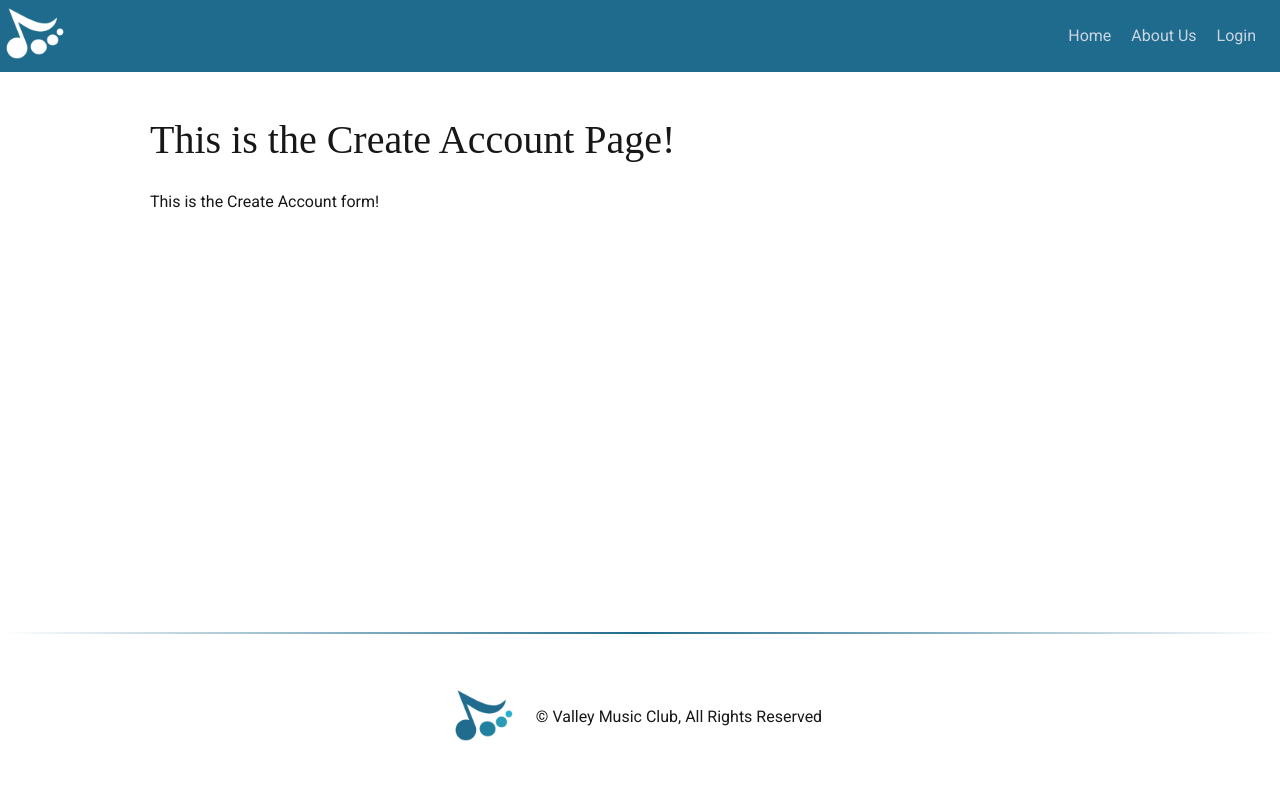
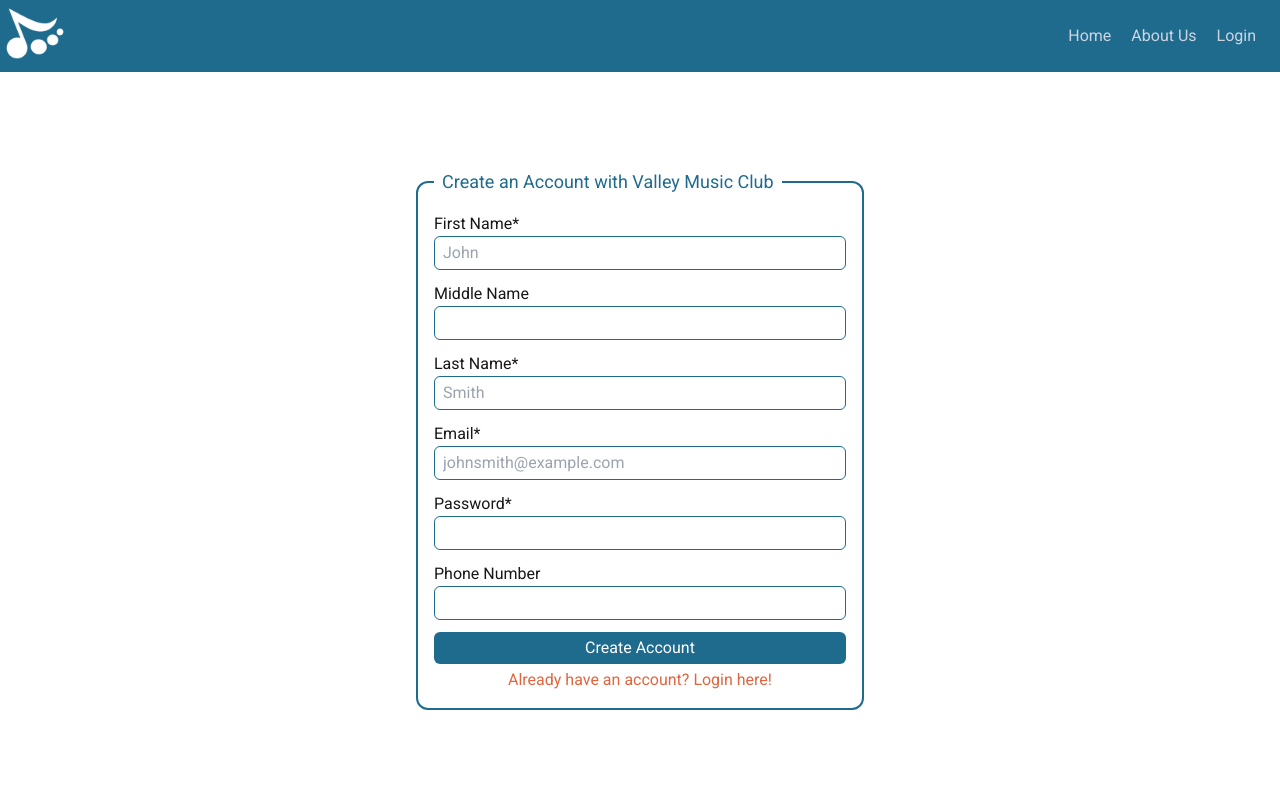
Before and after one commit to blissfulsaint/valleymusicclub, a Next.js app: page /account/create-account in a window 1280 px wide. Shown: the top 800 px of the page. Built offline with nearby package versions, Linux system fonts and the light colour scheme; a web font is replaced by a local one.

Commit message:
Create form for CreateAccountForm component and early createUser logic

```diff
--- a/app/account/create-account/page.tsx
+++ b/app/account/create-account/page.tsx
@@ -9,7 +9,6 @@ export const metadata: Metadata = {
 export default function CreateAccount() {
     return (
         <LayoutBand>
-            <h1>This is the Create Account Page!</h1>
             <CreateAccountForm></CreateAccountForm>
         </LayoutBand>
     )
--- a/app/lib/actions/auth.ts
+++ b/app/lib/actions/auth.ts
@@ -39,7 +39,10 @@ export type AuthState = {
         password?: string[];
         phone?: string[];
     };
-    message: string;
+    message: {
+        status: string;
+        text: string;
+    };
 }
 
 const AuthenticateUser = AccountFormSchema.omit({
@@ -59,7 +62,10 @@ export async function authenticateUser(prevState: AuthState, formData: FormData)
     if (!validatedFields.success) {
         return {
             errors: validatedFields.error.flatten().fieldErrors,
-            message: 'Missing or Invalid Fields. Failed to Login.'
+            message: {
+                status: 'error',
+                text: 'Missing or Invalid Fields. Failed to Login.',
+            },
         };
     }
 
@@ -68,14 +74,27 @@ export async function authenticateUser(prevState: AuthState, formData: FormData)
     try {
         const user = await sql<User>`SELECT * FROM dev.test_user WHERE email=${email} AND password=${password}`;
         if (user.rows[0]) {
-            return { message: `Welcome, ${user.rows[0]['first_name']}!`};
+            return {
+                message: {
+                    status: 'success',
+                    text: `Welcome, ${user.rows[0]['first_name']}!`
+                }
+            };
         } else {
-            return { message: 'The email and/or password you entered was invalid. Please try again or create an account.'};
+            return {
+                message: {
+                    status: 'error',
+                    text: 'The email and/or password you entered was invalid. Please try again or create an account.',
+                }
+            };
         }
     } catch (error) {
         console.log(error);
         return {
-            message: 'Database Error: Failed to Login.'
+            message: {
+                status: 'error',
+                text: 'Database Error: Failed to Login.'
+            }
         };
     }
 
@@ -83,6 +102,57 @@ export async function authenticateUser(prevState: AuthState, formData: FormData)
     redirect('/');
 }
 
-export async function createUser() {
+const CreateUser = AccountFormSchema.omit({
+    user_id: true,
+})
 
+export async function createUser(prevState: AuthState, formData: FormData) {
+    const validatedFields = CreateUser.safeParse({
+        first_name: formData.get('first_name'),
+        middle_name: formData.get('middle_name'),
+        last_name: formData.get('last_name'),
+        email: formData.get('email'),
+        password: formData.get('password'),
+        phone: formData.get('phone'),
+    });
+
+    if (!validatedFields.success) {
+        return {
+            errors: validatedFields.error.flatten().fieldErrors,
+            message: {
+                status: 'error',
+                text: 'Missing or Invalid Fields. Failed to create account.'
+            }
+        };
+    }
+
+    const { first_name, middle_name, last_name, email, password, phone } = validatedFields.data;
+
+    try {
+        const duplicateEmail = await sql`SELECT COUNT(*) FROM dev.test_user WHERE email = ${email}`;
+        console.log(duplicateEmail);
+        if (duplicateEmail.rows[0].count > 0) {
+            return {
+                message: {
+                    status: 'error',
+                    text: 'The email address submitted is already associated with another account. Please use a different email address.'
+                }
+            }
+        }
+    } catch (error) {
+        console.log(error);
+        return {
+            message: {
+                status: 'error',
+                text: 'Database error. Failed to create account.'
+            }
+        }
+    }
+
+    return {
+        message: {
+            status: 'success',
+            text: 'Account Creation Initiated'
+        }
+    }
 }
--- a/app/ui/components/account/CreateAccountForm/CreateAccountForm.tsx
+++ b/app/ui/components/account/CreateAccountForm/CreateAccountForm.tsx
@@ -1,26 +1,152 @@
 'use client';
 
-// import { useActionState } from "react"
+import { useActionState } from "react"
 import Form from "@/app/ui/components/vmc-form/Form/Form"
-// import { createUser, AuthState } from "@/app/lib/actions/auth"
+import OutlineFieldset from "../../vmc-form/OutlineFieldset/OutlineFieldset";
+import OutlineFieldsetLegend from "../../vmc-form/OutlineFieldsetLegend/OutlineFieldsetLegend";
+import InputContainer from "../../vmc-form/InputContainer/InputContainer";
+import OutlineInput from "../../vmc-form/Input/Input";
+import FormButton from "../../vmc-form/FormButton/FormButton";
+import StatusMessage from "../../vmc-form/StatusMessage/StatusMessage";
+import Separator from "../../layout/Separator/Separator";
+import PageLink from "../../PageLink/PageLink";
+import { createUser, AuthState } from "@/app/lib/actions/auth";
 
 export default function CreateAccountForm() {
-    // const initialState: AuthState = { message: '', errors: {}}
-    // const [state, formAction, isPending] = useActionState(
-    //     createUser,
-    //     initialState,
-    // );
+    const initialState: AuthState = { message: {status: 'none', text: ''}, errors: {}}
+    const [state, formAction, isPending] = useActionState(
+        createUser,
+        initialState,
+    );
 
     return (
-        <Form action='/'>
-            {/* <div id="form-error" aria-live="polite" aria-atomic="true">
-                {state.message && (
-                    <p className="mt-2 text-sm text-red-500" key="Form Error">
-                        {state.message}
-                    </p>
-                )}
-            </div> */}
-            <p>This is the Create Account form!</p>
-        </Form>
+        <>
+            <Separator size="sm" />
+            <Form action={formAction}>
+                <OutlineFieldset>
+                    <OutlineFieldsetLegend>Create an Account with Valley Music Club</OutlineFieldsetLegend>
+                    <div id="form-error" aria-live="polite" aria-atomic="true">
+                        {state.message.text && (
+                            <StatusMessage status={state.message.status} key={state.message.text}>
+                                {state.message.text}
+                            </StatusMessage>
+                        )}
+                    </div>
+                    <InputContainer>
+                        <label htmlFor="first_name">First Name*</label>
+                        <OutlineInput
+                            id="first_name"
+                            name="first_name"
+                            type="first_name"
+                            placeholder="John"
+                            aria-describedby="first_name-error"
+                        />
+                        <div id="first_name-error" aria-live="polite" aria-atomic="true">
+                            {state.errors?.first_name &&
+                                state.errors.first_name.map((error: string) => (
+                                    <StatusMessage status="error" key={error}>
+                                        {error}
+                                    </StatusMessage>
+                                ))
+                            }
+                        </div>
+                    </InputContainer>
+                    <InputContainer>
+                        <label htmlFor="middle_name">Middle Name</label>
+                        <OutlineInput
+                            id="middle_name"
+                            name="middle_name"
+                            type="middle_name"
+                            aria-describedby="middle_name-error"
+                        />
+                        <div id="email-error" aria-live="polite" aria-atomic="true">
+                            {state.errors?.middle_name &&
+                                state.errors.middle_name.map((error: string) => (
+                                    <StatusMessage status="error" key={error}>
+                                        {error}
+                                    </StatusMessage>
+                                ))
+                            }
+                        </div>
+                    </InputContainer>
+                    <InputContainer>
+                        <label htmlFor="last_name">Last Name*</label>
+                        <OutlineInput
+                            id="last_name"
+                            name="last_name"
+                            type="last_name"
+                            placeholder="Smith"
+                            aria-describedby="last_name-error"
+                        />
+                        <div id="last_name-error" aria-live="polite" aria-atomic="true">
+                            {state.errors?.last_name &&
+                                state.errors.last_name.map((error: string) => (
+                                    <StatusMessage status="error" key={error}>
+                                        {error}
+                                    </StatusMessage>
+                                ))
+                            }
+                        </div>
+                    </InputContainer>
+                    <InputContainer>
+                        <label htmlFor="email">Email*</label>
+                        <OutlineInput
+                            id="email"
+                            name="email"
+                            type="email"
+                            placeholder="johnsmith@example.com"
+                            aria-describedby="email-error"
+                        />
+                        <div id="email-error" aria-live="polite" aria-atomic="true">
+                            {state.errors?.email &&
+                                state.errors.email.map((error: string) => (
+                                    <StatusMessage status="error" key={error}>
+                                        {error}
+                                    </StatusMessage>
+                                ))
+                            }
+                        </div>
+                    </InputContainer>
+                    <InputContainer>
+                        <label htmlFor="password">Password*</label>
+                        <OutlineInput
+                            type="password"
+                            id="password"
+                            name="password"
+                            aria-describedby="email-error"
+                        />
+                        <div id="password-error" aria-live="polite" aria-atomic="true">
+                            {state.errors?.password &&
+                                state.errors.password.map((error: string) => (
+                                    <StatusMessage status="error" key={error}>
+                                        {error}
+                                    </StatusMessage>
+                                ))
+                            }
+                        </div>
+                    </InputContainer>
+                    <InputContainer>
+                        <label htmlFor="phone">Phone Number</label>
+                        <OutlineInput
+                            type="phone"
+                            id="phone"
+                            name="phone"
+                            aria-describedby="phone-error"
+                        />
+                        <div id="phone-error" aria-live="polite" aria-atomic="true">
+                            {state.errors?.phone &&
+                                state.errors.phone.map((error: string) => (
+                                    <StatusMessage status="error" key={error}>
+                                        {error}
+                                    </StatusMessage>
+                                ))
+                            }
+                        </div>
+                    </InputContainer>
+                    <FormButton type="submit" disabled={isPending}>Create Account</FormButton>
+                    <PageLink href='/account/login' className="mx-auto">Already have an account? Login here!</PageLink>
+                </OutlineFieldset>
+            </Form>
+        </>
     )
 }
--- a/app/ui/components/account/LoginForm/LoginForm.tsx
+++ b/app/ui/components/account/LoginForm/LoginForm.tsx
@@ -13,7 +13,7 @@ import PageLink from "../../PageLink/PageLink";
 import { authenticateUser, AuthState } from "@/app/lib/actions/auth";
 
 export default function LoginForm() {
-    const initialState: AuthState = { message: '', errors: {}}
+    const initialState: AuthState = { message: {status: 'none', text: ''}, errors: {}}
     const [state, formAction, isPending] = useActionState(
         authenticateUser,
         initialState,
@@ -26,9 +26,9 @@ export default function LoginForm() {
                 <OutlineFieldset>
                     <OutlineFieldsetLegend>Login to Valley Music Club</OutlineFieldsetLegend>
                     <div id="form-error" aria-live="polite" aria-atomic="true">
-                        {state.message && (
-                            <StatusMessage status="error" key={state.message}>
-                                {state.message}
+                        {state.message.text && (
+                            <StatusMessage status={state.message.status} key={state.message.text}>
+                                {state.message.text}
                             </StatusMessage>
                         )}
                     </div>
--- a/app/ui/components/vmc-form/StatusMessage/StatusMessage.tsx
+++ b/app/ui/components/vmc-form/StatusMessage/StatusMessage.tsx
@@ -2,7 +2,13 @@ import clsx from "clsx"
 
 interface StatusMessageProps extends React.HTMLAttributes<HTMLParagraphElement> {
     children?: React.ReactNode;
-    status: 'success' | 'error';
+    status: 'success' | 'error' | 'warning' | string;
+}
+
+const statusClasses: Record<string, string> = {
+    success: 'text-green-500',
+    error: 'text-red-500',
+    warning: 'text-yellow-500',
 }
 
 export default function StatusMessage({
@@ -16,8 +22,7 @@ export default function StatusMessage({
             {...rest}
             className={clsx(
                 'p-0 my-1 text-sm',
-                status === 'error' && 'text-red-500',
-                status === 'success' && 'text-green-500',
+                statusClasses[status] || 'text-white',
                 className
             )}
         >
```
